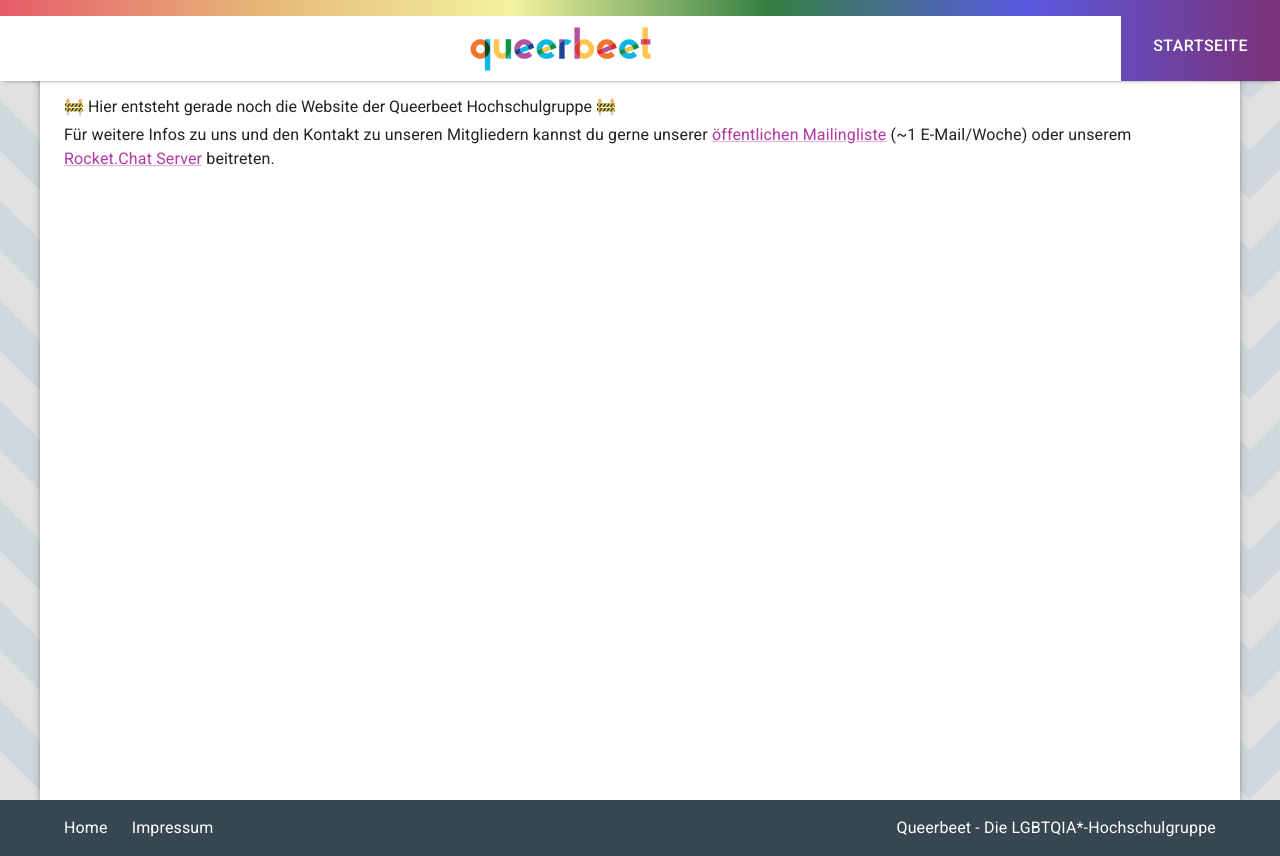
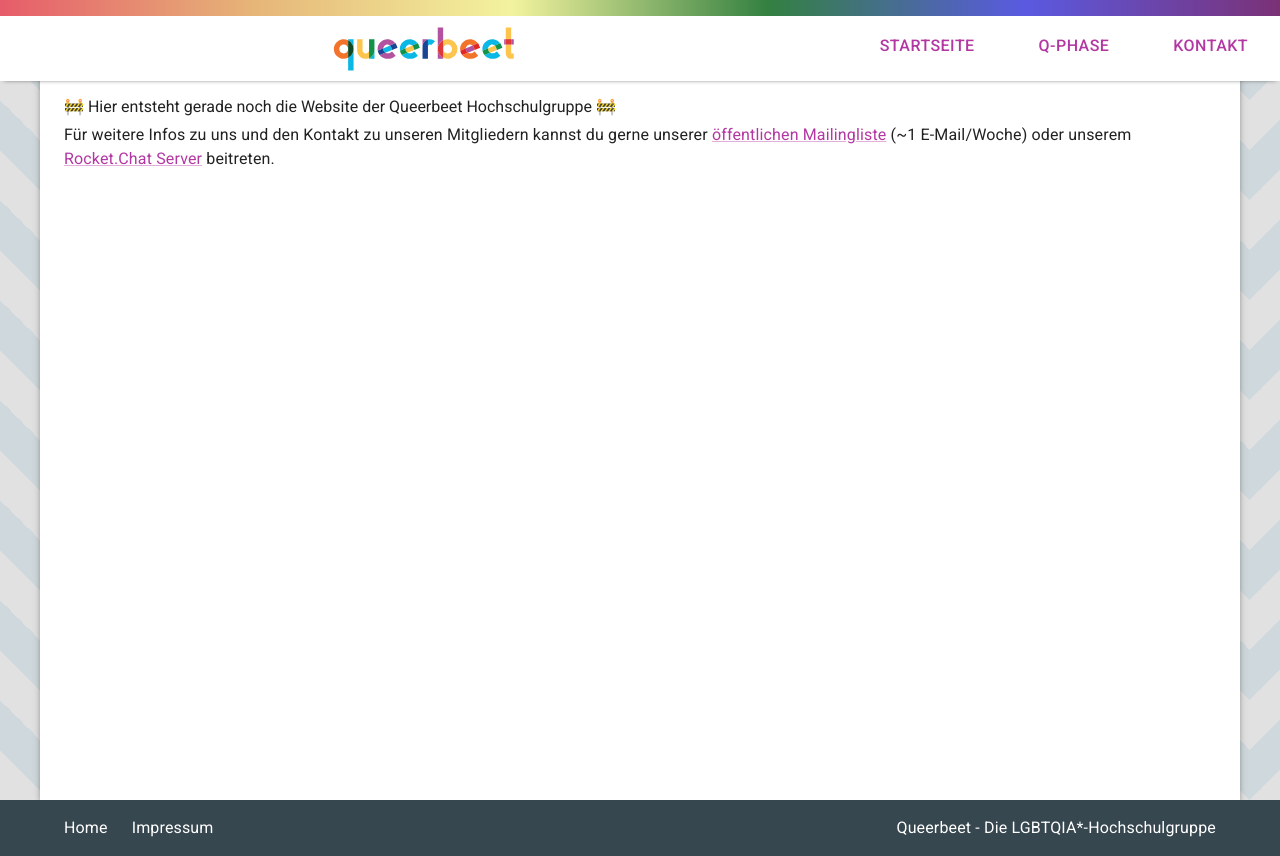
Before and after one commit to queerbeetVorstand/qb-website, a Next.js app: page / in a window 1280 px wide. Built offline with nearby package versions, Linux system fonts and the light colour scheme.

Commit message:
feat: add dynamic creation of navigation entries

```diff
--- a/src/sections/Header.tsx
+++ b/src/sections/Header.tsx
@@ -6,6 +6,12 @@ import GlobalNavigation from "@/ui/GlobalNavigation";
 import NavigationItem from "@/ui/NavigationItem";
 
 export default function Header(): ReactElement {
+  const navigationEntries: NavigationEntry[] = [
+    { destinationUrl: "/", label: "Startseite" },
+    { destinationUrl: "/q-phase-21", label: "Q-Phase" },
+    { destinationUrl: "/contact", label: "Kontakt" },
+  ];
+
   return (
     <Box
       sx={{
@@ -33,12 +39,19 @@ export default function Header(): ReactElement {
         </Box>
         <Box display="flex" alignItems="stretch">
           <GlobalNavigation>
-            <NavigationItem destinationUrl="/" selected>
-              Startseite
-            </NavigationItem>
+            {navigationEntries.map((entry: NavigationEntry, index) => (
+              <NavigationItem key={index} destinationUrl={entry.destinationUrl}>
+                {entry.label}
+              </NavigationItem>
+            ))}
           </GlobalNavigation>
         </Box>
       </Box>
     </Box>
   );
 }
+
+interface NavigationEntry {
+  destinationUrl: string;
+  label: string;
+}
```
